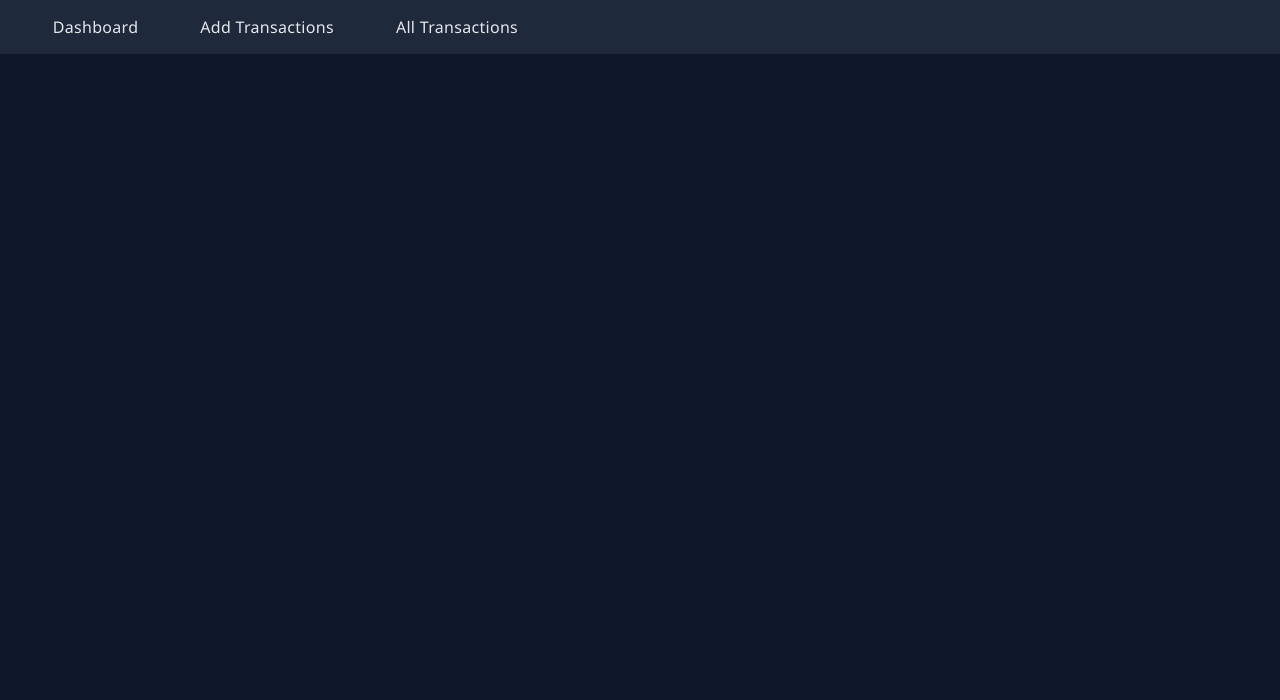
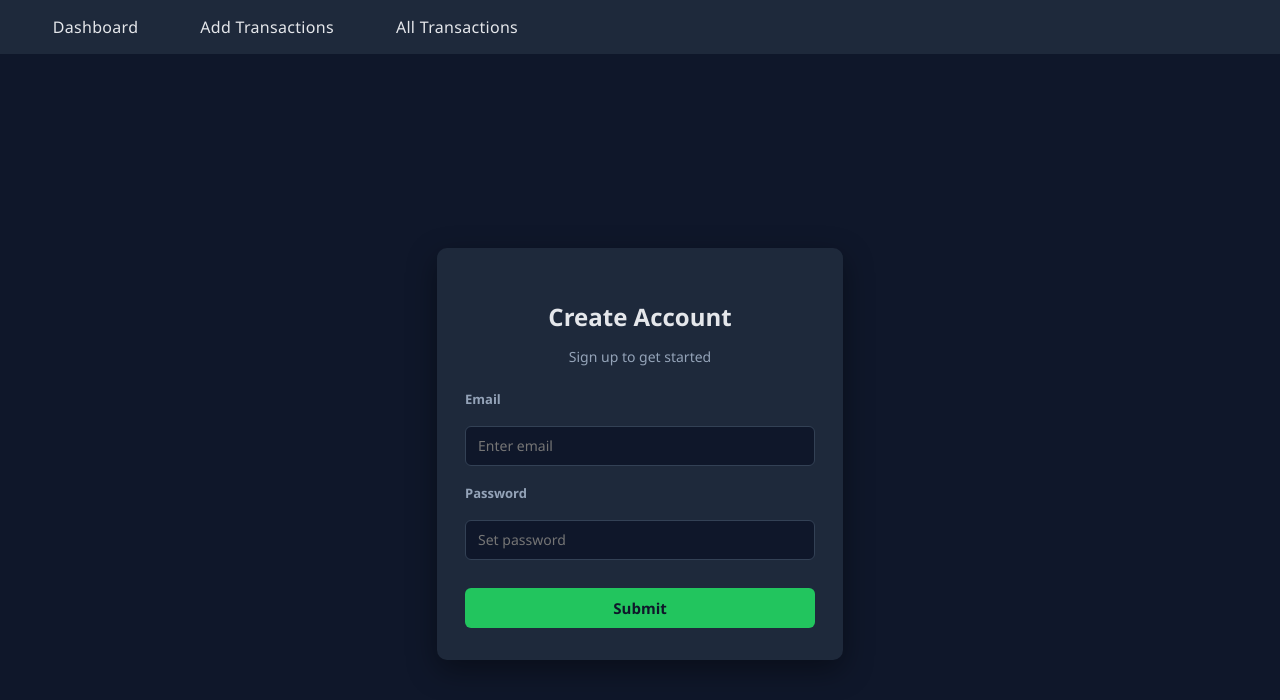
Before and after one commit to Atharv-Gujar123/Personal-Finance-Tracker-Project, a React (Vite) app in the folder react_project/: page /register in a window 1280 px wide. Shown: the top 700 px of the page. Built offline with nearby package versions, Linux system fonts and the light colour scheme; no server answers.

Commit message:
Created registration form

```diff
--- a/react_project/src/App.jsx
+++ b/react_project/src/App.jsx
@@ -7,12 +7,14 @@ import { Add } from './components/Add.jsx'
 import { Update } from './components/Update.jsx'
 import { TransactionProvider } from './Context/TransactionContext.jsx'
 import { Login } from './components/Login.jsx'
+import { Register } from './components/Register.jsx'
 function App() {
   return (
     <>
     <TransactionProvider>
     <Navbar/>
     <Routes>
+      <Route path = "/register" element = {<Register/>}/>
       <Route path = "/dashboard" element = {<Dashboard/>}/>
       <Route path = "/" element = {<Login/>}/>
       <Route path = "/add" element = {<Add/>}/>
--- a/react_project/src/components/Login.css
+++ b/react_project/src/components/Login.css
@@ -65,6 +65,7 @@
     background-color: #16a34a;
 }
 .extra-text{
+    text-decoration: none;
     font-size: 13px;
     color: #94a3b8;
     text-align: center;
--- a/react_project/src/components/Login.jsx
+++ b/react_project/src/components/Login.jsx
@@ -1,4 +1,5 @@
 import './login.css'
+import { Link } from 'react-router-dom';
 export const Login = () => {
     return (
         <>
@@ -18,7 +19,7 @@ export const Login = () => {
                     <button type="submit" className="login-btn">Login</button>
                 </form>
                 <p className="extra-text">Forget password</p>
-                    <p className="extra-text">Don't have an account?Sign up.</p>
+                    <Link to = "/register"><p className="extra-text">Don't have an account?Sign up.</p></Link>
             </div>
         </div>
         </>
--- /dev/null
+++ b/react_project/src/components/Register.jsx
@@ -0,0 +1,24 @@
+import './login.css'
+export const Register = () => {
+  return (
+    <>
+      <div className="login-page">
+        <div className="login-card">
+          <h2 className="login-title">Create Account</h2>
+          <p className="login-subtitle">Sign up to get started</p>
+          <form className="login-form">
+            <div className="form-group">
+              <label>Email</label>
+              <input type="email" placeholder="Enter email" />
+            </div>
+            <div className="form-group">
+              <label>Password</label>
+              <input type="password" placeholder="Set password" />
+            </div>
+            <button className="login-btn">Submit</button>
+          </form>
+        </div>
+      </div>
+    </>
+  );
+};
```
